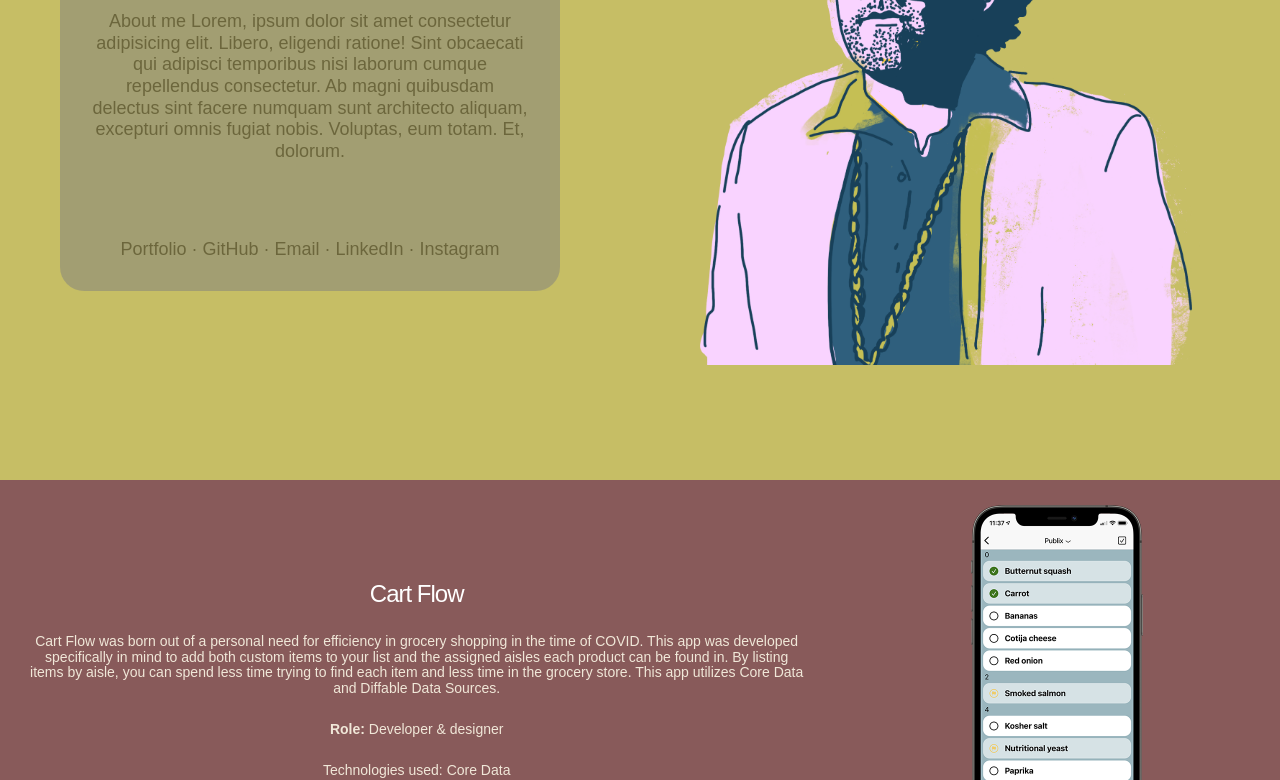
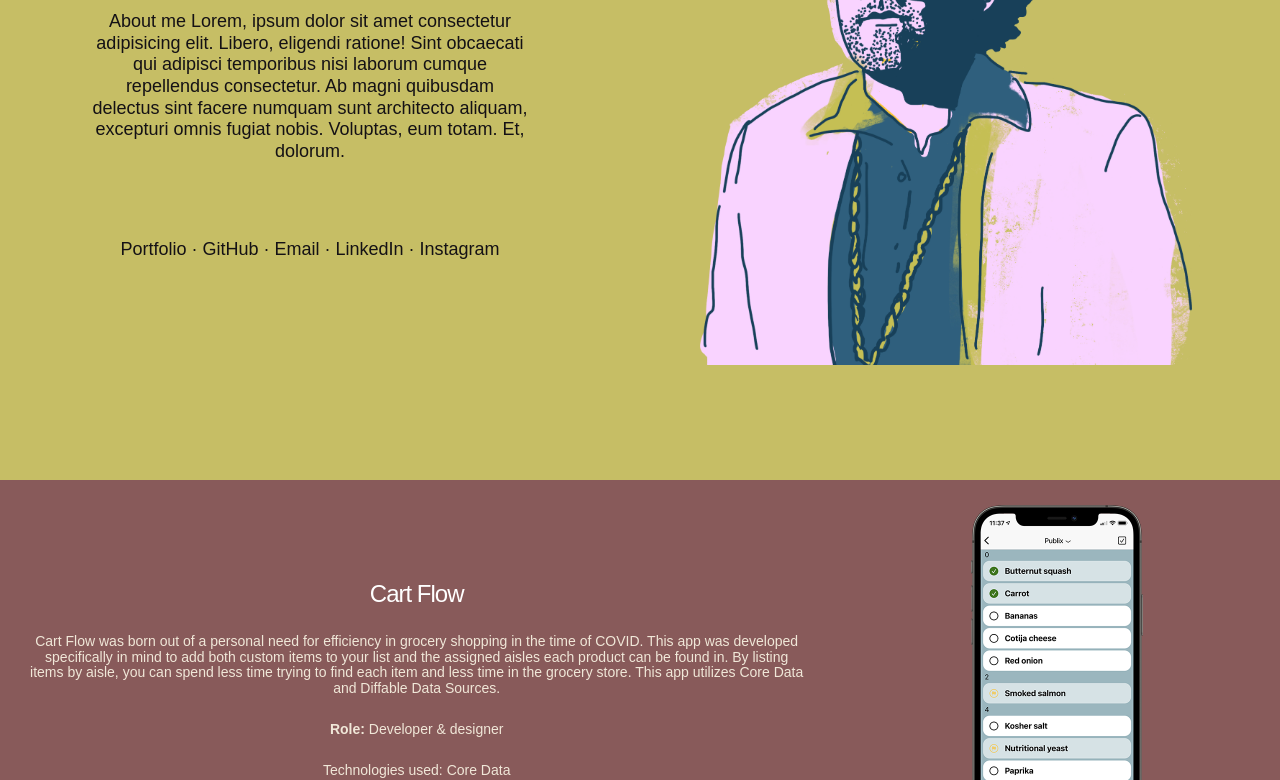
Before and after one commit to scottquintana/scottquintana.com, a plain HTML site: page index.html in a window 1280 px wide. Shown: the part 320-1100 px from the top of the page. Drawn offline with Linux system fonts and the light colour scheme; a web font is replaced by a local one.

```diff
--- a/css/style.css
+++ b/css/style.css
@@ -65,9 +65,8 @@
 
 .hero-content {
   display: flex;
-  background: grey;
-  border-radius: 24px;
-  opacity: 0.5;
+  /* background: grey; */
+  /* border-radius: 24px; */
   flex-direction: column;
   justify-content: center;
   align-items: center;
```
